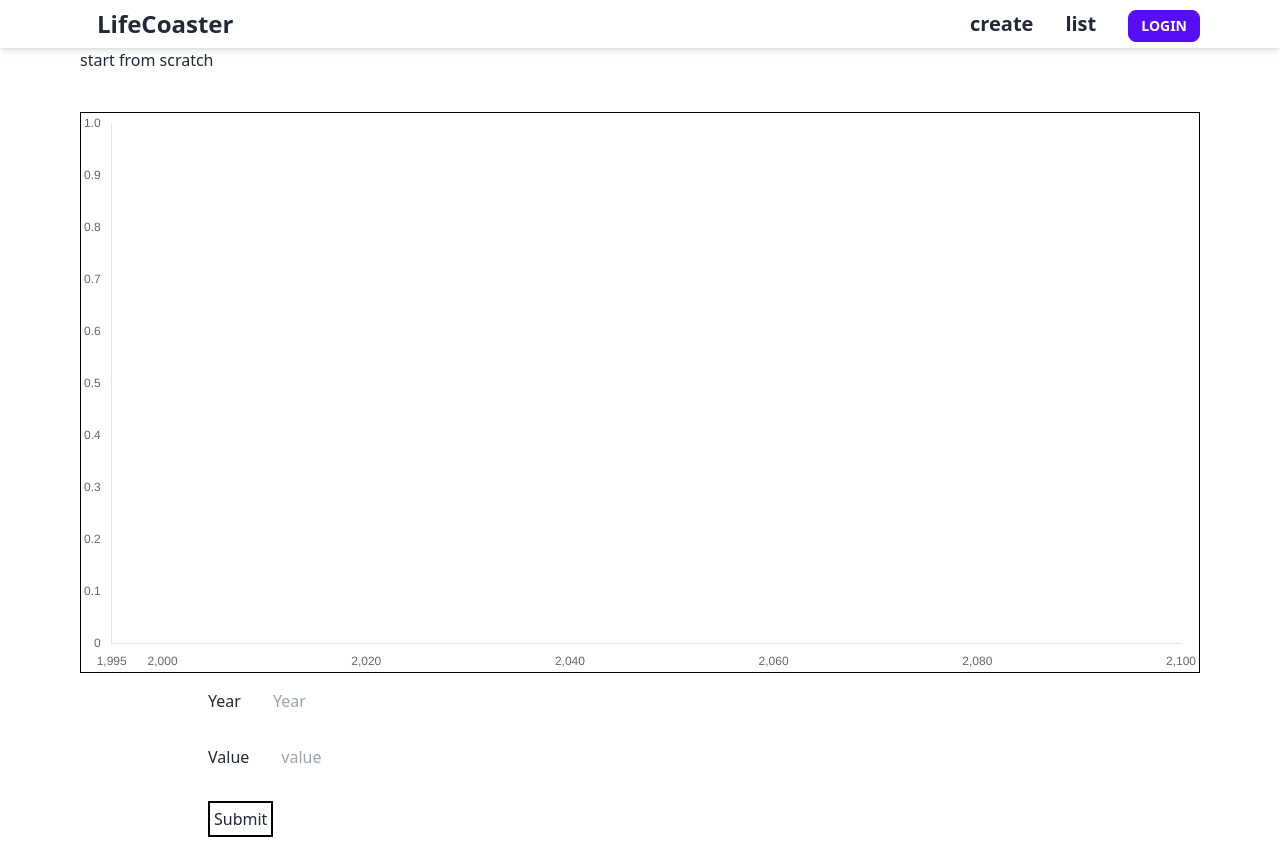
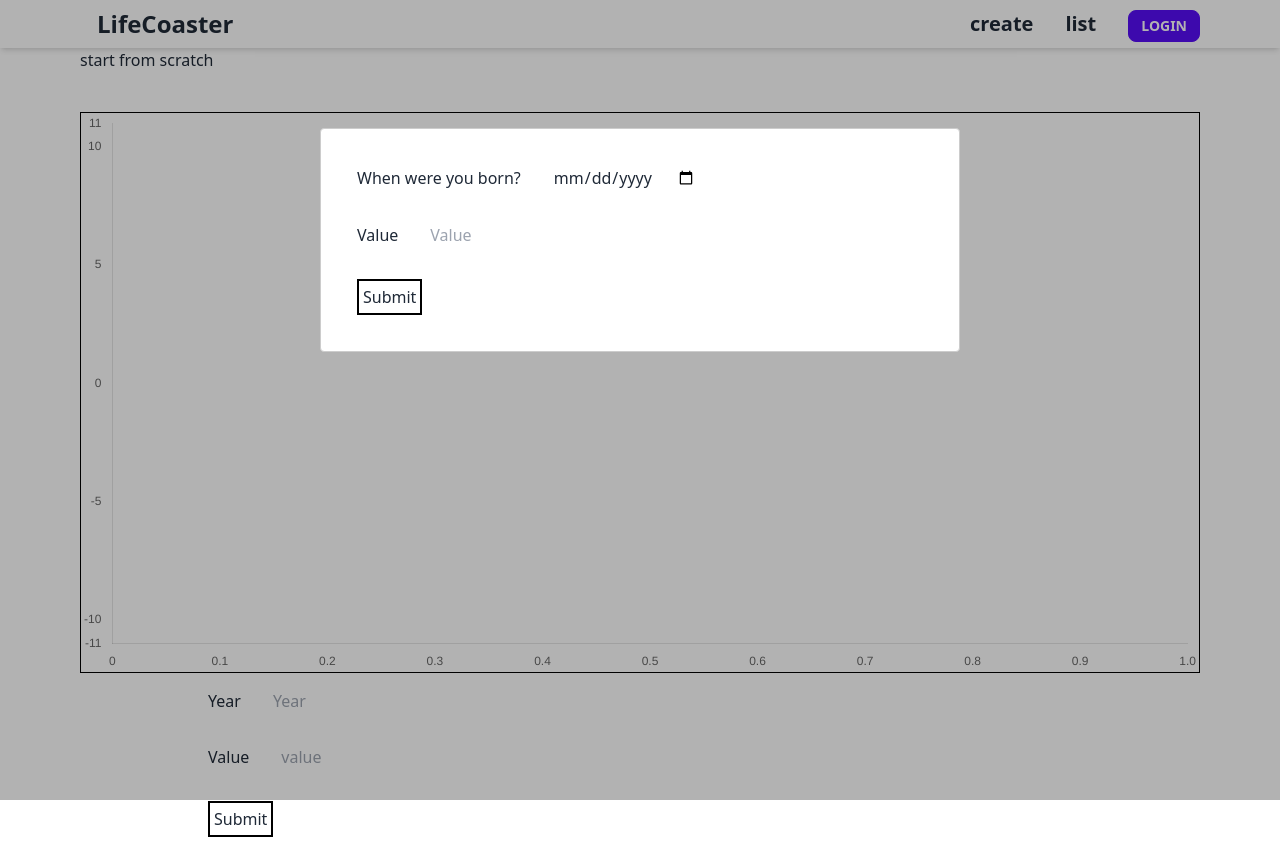
Before and after one commit to DKimGitHub/LifeCoaster, a Next.js app: page /create in a window 1280 px wide. Built offline with nearby package versions, Linux system fonts and the light colour scheme; no server answers.

Commit message:
Age modal added

```diff
--- a/app/create/page.tsx
+++ b/app/create/page.tsx
@@ -4,32 +4,70 @@ import React, { useState, useEffect } from "react";
 import createStyles from "../../styles/create.module.css";
 import CreatePageGraph from "../../components/CreatePageGraph";
 import CreateForm from "../../components/CreateForm";
+import Modal from "react-modal";
+import CreatePageAgeModal from "../../components/CreatePageAgeModal";
 
 import CreatePageContext from "../../lib/CreatePageContext";
-import { FormState } from "../../lib/types";
+import { FormState, DOBType } from "../../lib/types";
 
 export default function Page() {
   const [userInput, setUserInput] = useState<FormState[]>([]);
   const [graphId, setGraphId] = useState<string>("");
+  const [firstNode, setFirstNode] = useState<{
+    dateOfBirth: DOBType;
+    value: number;
+  }>({
+    dateOfBirth: {
+      year: NaN,
+      month: NaN,
+      day: NaN,
+    },
+    value: NaN,
+  });
+  const [isModalOpen, setIsModalOpen] = useState(true);
 
   useEffect(() => {
     const savedState = localStorage.getItem("savedPost");
-    if (savedState){
-      setUserInput(JSON.parse(savedState).userInput)
-      setGraphId(JSON.parse(savedState).graphId)
-    }
-    else{
-      createPost()
+    if (savedState) {
+      setUserInput(JSON.parse(savedState).userInput);
+      setGraphId(JSON.parse(savedState).graphId);
+      setFirstNode(JSON.parse(savedState).firstNode);
+      setIsModalOpen(false);
+    } else {
+      createPost();
     }
   }, []);
 
   useEffect(() => {
     const savedPost = {
       userInput: userInput,
-      graphId: graphId
-    }
+      graphId: graphId,
+      firstNode: firstNode,
+    };
     localStorage.setItem("savedPost", JSON.stringify(savedPost));
-  }, [userInput, graphId]);
+  }, [userInput, graphId, firstNode]);
+
+  const customStyles = {
+    content: {
+      top: "30%",
+      left: "50%",
+      right: "auto",
+      bottom: "auto",
+      marginRight: "-50%",
+      transform: "translate(-50%, -50%)",
+      marginX: "auto",
+      width: "50%",
+      maxWidth: "72rem",
+      maxHeight: "36rem",
+    },
+    overlay: {
+      backgroundColor: "hsla(0,0%,0%,0.3)",
+    },
+  };
+
+  function closeModal() {
+    setIsModalOpen(false);
+  }
 
   async function createPost() {
     const options = {
@@ -54,23 +92,45 @@ export default function Page() {
     setGraphId(data.graph.id);
   }
 
-
   //Function sent through ContextProvider for changing the node states
   function updateUserInput(input: React.SetStateAction<FormState[]>) {
     setUserInput(input);
+  }
+
+  function updateFirstNode(
+    input: React.SetStateAction<{ dateOfBirth: DOBType; value: number }>
+  ) {
+    setFirstNode(input);
+  }
+
+  function updateIsModalOpen(input: React.SetStateAction<boolean>) {
+    setIsModalOpen(input);
   }
 
   function reset() {
     localStorage.removeItem("userInput");
     setUserInput([]);
     createPost();
+    setIsModalOpen(true);
   }
 
   return (
     <CreatePageContext
       userInput={userInput}
       updateUserInput={updateUserInput}
-      graphId={graphId}>
+      graphId={graphId}
+      firstNode = {firstNode}
+      updateFirstNode={updateFirstNode}
+      updateIsModalOpen={updateIsModalOpen}>
+      <Modal
+        isOpen={isModalOpen}
+        onRequestClose={closeModal}
+        contentLabel="Post Modal"
+        ariaHideApp={false}
+        closeTimeoutMS={150}
+        style={customStyles}>
+        <CreatePageAgeModal />
+      </Modal>{" "}
       <button onClick={reset}>start from scratch</button>
       <div className="flex flex-col items-center">
         <div className="mt-10 aspect-[21/5] w-full border border-black text-center">
--- a/components/CreateForm.tsx
+++ b/components/CreateForm.tsx
@@ -11,12 +11,14 @@ async function fetchData(api: string, options: dataType) {
 }
 
 export default function CreateForm() {
-  const { userInput, updateUserInput, graphId } = useContext(CreatePageContext);
+  const { userInput, updateUserInput, graphId, firstNode } = useContext(CreatePageContext);
   const {
     register,
     handleSubmit,
     formState: { errors },
   } = useForm();
+
+  const yearBorn = firstNode.dateOfBirth.year
 
   function onSubmit(data: dataType) {
     const year: number = parseInt(data.yearInput);
@@ -54,8 +56,8 @@ export default function CreateForm() {
         {...register("yearInput", {
           required: "This is required",
           min: {
-            value: 1995,
-            message: "minimum year is 1995",
+            value: yearBorn,
+            message: `minimum value is ${yearBorn}`,
           },
           max: {
             value: 2023,
--- /dev/null
+++ b/components/CreatePageAgeModal.tsx
@@ -0,0 +1,86 @@
+import React, { useState, useContext } from "react";
+import { useForm } from "react-hook-form";
+import { dataType, DOBType } from "../lib/types";
+import { CreatePageContext } from "../lib/CreatePageContext";
+import createStyles from "../styles/create.module.css";
+
+function CreatePageAgeModal() {
+  const { updateFirstNode, updateIsModalOpen, updateUserInput } = useContext(CreatePageContext);
+
+  function onSubmit(data: dataType) {
+    const dateArray = data.dateInput.split("-");
+    updateFirstNode({
+      dateOfBirth: {
+        year: parseInt(dateArray[0]),
+        month: parseInt(dateArray[1]),
+        day: parseInt(dateArray[2]),
+      },
+      value: parseInt(data.valueInput),
+    });
+    updateUserInput((prev) => [
+      ...prev,
+      { xValue: parseInt(dateArray[0]), yValue: parseInt(data.valueInput)},
+    ])
+    updateIsModalOpen(false);
+  }
+
+  async function createNode(){
+
+  }
+
+  const {
+    register,
+    handleSubmit,
+    formState: { errors },
+  } = useForm();
+
+  return (
+    <form onSubmit={handleSubmit(onSubmit)}>
+      <label className={createStyles.formLabel}>When were you born?</label>
+      <input
+        className={createStyles.formInput}
+        type="date"
+        placeholder="Date"
+        {...register("dateInput", {
+          required: "This is required",
+          max: {
+            value: "2023-01-15",
+            message: "maximum date is 2023-01-15",
+          },
+        })}
+      />
+      {errors.dateInput && (
+        <p style={{ display: "inline", color: "red" }}>
+          {errors.dateInput.message as string}
+        </p>
+      )}
+      <br />
+      <label className={createStyles.formLabel}>Value</label>
+      <input
+        className={createStyles.formInput}
+        type="text"
+        placeholder="Value"
+        {...register("valueInput", {
+          required: "This is required",
+          min: {
+            value: -10,
+            message: "minimum value is - 10",
+          },
+          max: {
+            value: 10,
+            message: "maximum value is 10",
+          },
+        })}
+      />
+      {errors.valueInput && (
+        <p style={{ display: "inline", color: "red" }}>
+          {errors.valueInput.message as string}
+        </p>
+      )}
+      <br />
+      <input className={createStyles.formSubmit} type="submit" value="Submit" />
+    </form>
+  );
+}
+
+export default CreatePageAgeModal;
--- a/components/CreatePageGraph.tsx
+++ b/components/CreatePageGraph.tsx
@@ -1,5 +1,5 @@
-import React, { useContext } from 'react';
-import { CreatePageContext } from "../lib/CreatePageContext"
+import React, { useContext, useState, useEffect } from "react";
+import { CreatePageContext } from "../lib/CreatePageContext";
 import {
   Chart as ChartJS,
   CategoryScale,
@@ -9,9 +9,9 @@ import {
   Title,
   Tooltip,
   Legend,
-} from 'chart.js';
-import { Line } from 'react-chartjs-2';
-import { FormState } from '../lib/types';
+} from "chart.js";
+import { Line } from "react-chartjs-2";
+import { FormState } from "../lib/types";
 
 ChartJS.register(
   CategoryScale,
@@ -23,47 +23,51 @@ ChartJS.register(
   Legend
 );
 
+export default function CreatePageGraph() {
+  const { userInput, firstNode } = useContext(CreatePageContext);
+  const yearBorn = firstNode.dateOfBirth.year
+
+
+  userInput.sort((a: FormState, b: FormState) => a.xValue - b.xValue);
+
   const options = {
     responsive: true,
     plugins: {
-    legend:{
-      display: false
-    }
+      legend: {
+        display: false,
+      },
     },
     scales: {
-    x:{
-      type: 'linear',
-      grid:{
-        display: false
+      x: {
+        type: "linear",
+        grid: {
+          display: false,
         },
-      min: 1995,
+        min: yearBorn? yearBorn : 0,
       },
-    y:{
-      type: 'linear',
-      grid:{
-        display: false
+      y: {
+        type: "linear",
+        grid: {
+          display: false,
         },
-    }
+        min: -11,
+        max: 11
       },
-  cubicInterpolationMode: 'monotone',
+    },
+    cubicInterpolationMode: "monotone",
     //tension: 0.4
   };
-
-export default function CreatePageGraph() {
-  const { userInput, updateUserInput } = useContext(CreatePageContext)
-
-  userInput.sort((a: FormState, b: FormState) => a.xValue - b.xValue);
 
   const data = {
     datasets: [
       {
         data: userInput,
-        borderColor: 'rgb(255, 99, 132)',
-        backgroundColor: 'rgba(255, 99, 132, 0.5)',
+        borderColor: "rgb(255, 99, 132)",
+        backgroundColor: "rgba(255, 99, 132, 0.5)",
         parsing: {
-          xAxisKey: 'xValue',
-          yAxisKey: 'yValue'
-        }
+          xAxisKey: "xValue",
+          yAxisKey: "yValue",
+        },
       },
     ],
   };
--- a/lib/CreatePageContext.tsx
+++ b/lib/CreatePageContext.tsx
@@ -1,33 +1,60 @@
 "use client";
 
 import { createContext } from "react";
-import { dataType, FormState } from "./types";
+import { dataType, FormState, DOBType } from "./types";
 
 interface CreatePageContextInterface {
   userInput: FormState[];
-  updateUserInput: (input: React.SetStateAction<FormState[]>) => void;
+  updateUserInput: React.Dispatch<React.SetStateAction<FormState[]>>;
   graphId: string;
+  firstNode: {dateOfBirth: DOBType, value: number};
+  updateFirstNode: React.Dispatch<React.SetStateAction<{dateOfBirth: DOBType, value: number}>>;
+  updateIsModalOpen: React.Dispatch<React.SetStateAction<boolean>>;
 }
 
 export const CreatePageContext = createContext<CreatePageContextInterface>({
   userInput: [],
   updateUserInput: () => {},
   graphId: "",
+  firstNode: {
+    dateOfBirth: {
+      year: NaN,
+      month: NaN,
+      day: NaN,
+    },
+    value: NaN,
+  },
+  updateFirstNode: () => {},
+  updateIsModalOpen: () => {},
 });
 
 export default function CreatePageContextProvider({
   userInput,
   updateUserInput,
   graphId,
+  firstNode,
+  updateFirstNode,
+  updateIsModalOpen,
   children,
 }: {
   userInput: FormState[];
   updateUserInput: React.Dispatch<React.SetStateAction<FormState[]>>;
   graphId: string;
+  firstNode: {dateOfBirth: DOBType, value: number};
+  updateFirstNode: React.Dispatch<React.SetStateAction<{dateOfBirth: DOBType, value: number}>>;
+  updateIsModalOpen: React.Dispatch<React.SetStateAction<boolean>>;
   children: React.ReactNode;
 }) {
   return (
-    <CreatePageContext.Provider value={{ userInput, updateUserInput, graphId }}>
+    <CreatePageContext.Provider
+      value={{
+        userInput,
+        updateUserInput,
+        graphId,
+        firstNode,
+        updateFirstNode,
+        updateIsModalOpen,
+      }}>
       {children}
     </CreatePageContext.Provider>
   );
--- a/lib/types.ts
+++ b/lib/types.ts
@@ -10,3 +10,9 @@ export type PageProps = {
     xValue: number;
     yValue: number;
   }
+
+  export type DOBType = {
+    year: number;
+    month: number;
+    day: number
+  }
--- a/package.json
+++ b/package.json
@@ -26,9 +26,9 @@
     "react": "18.2.0",
     "react-chartjs-2": "^5.1.0",
     "react-dom": "18.2.0",
+    "react-hook-form": "^7.41.5",
     "react-modal": "^3.16.1",
     "react-parallax-tilt": "^1.7.85",
-    "react-hook-form": "^7.41.5",
     "swr": "^2.0.0",
     "typescript": "4.9.4"
   },
```
Lines whose indentation alone changed are shown as unchanged.
